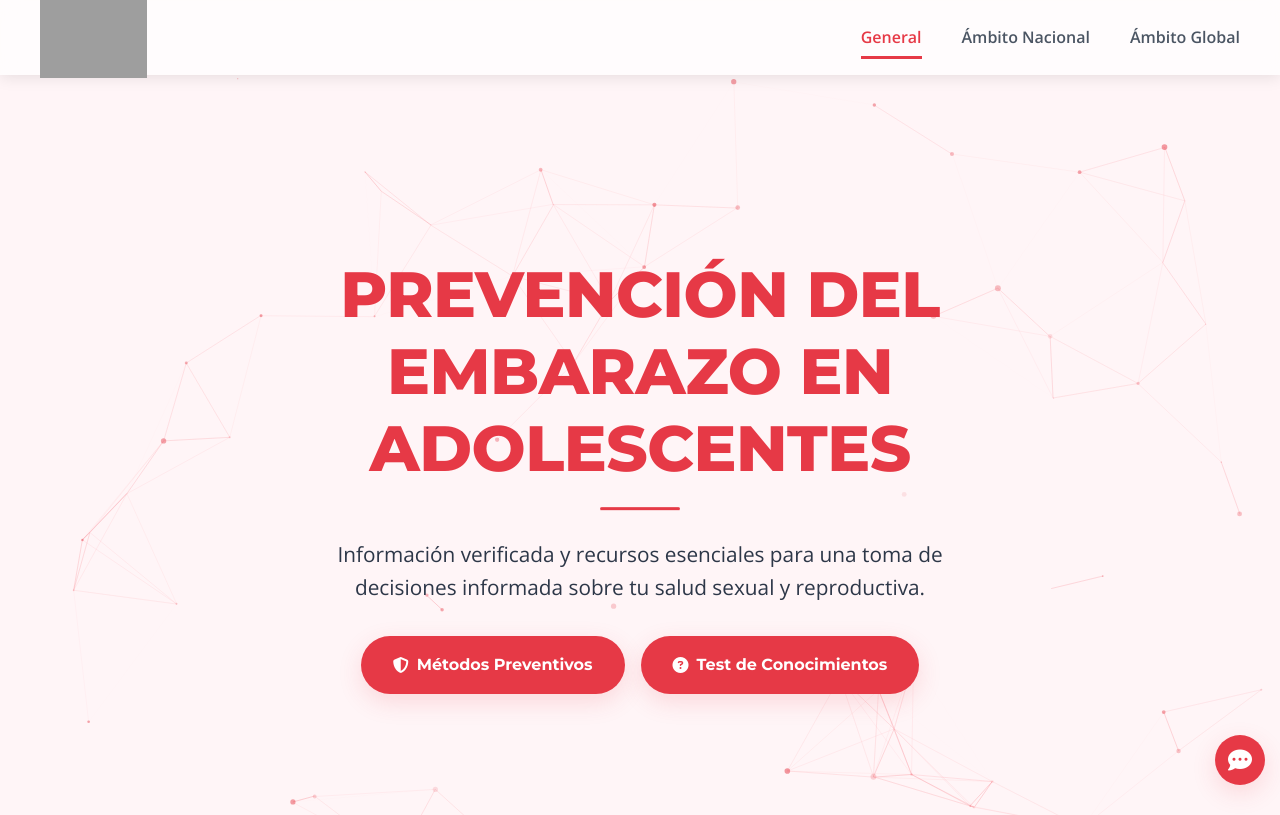
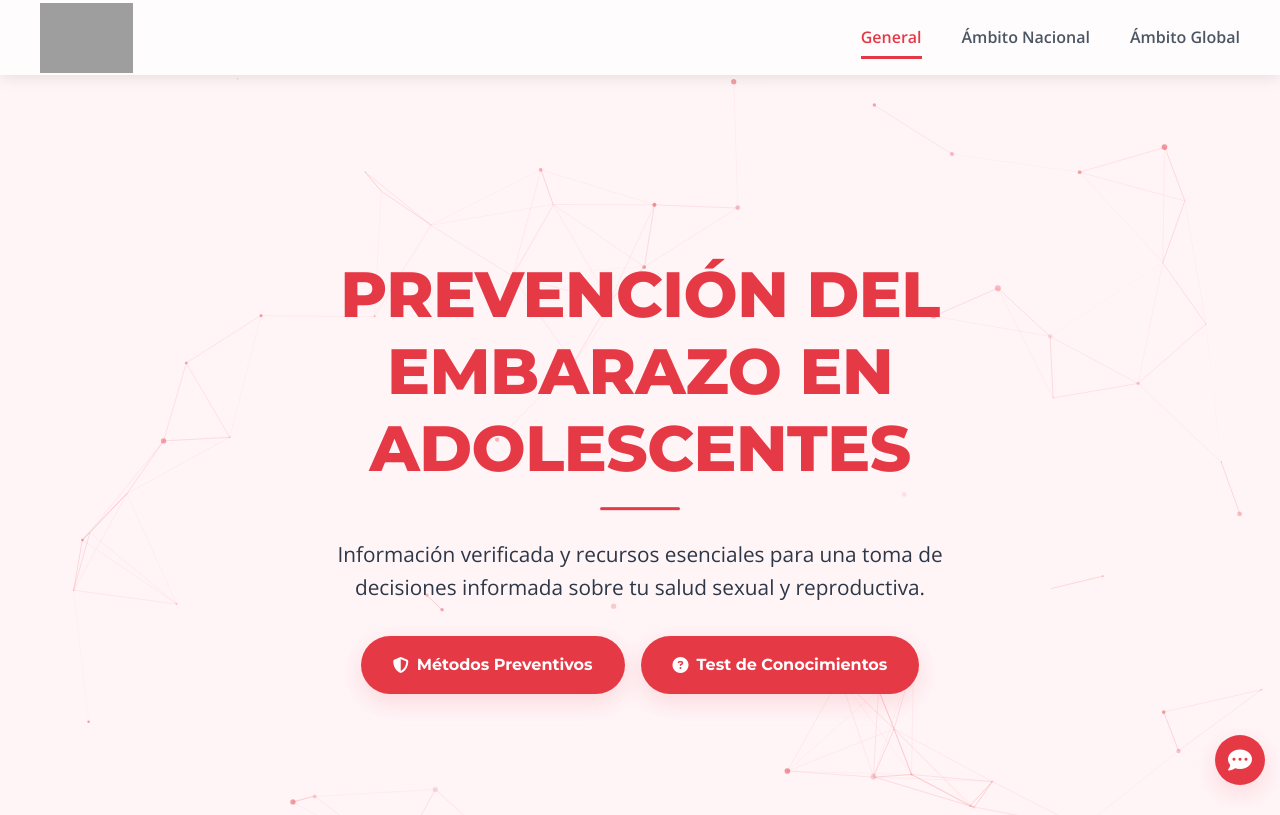
Before and after one commit to SvdGamerYT/prevenciondelembarazoenadolescentesvzla, a website: page index.html in a window 1280 px wide. Shown: the top 815 px of the page. Drawn offline with nearby package versions, Linux system fonts and the light colour scheme; grey boxes are pictures that could not be loaded.

Commit message:
Update index.html

```diff
--- a/index.html
+++ b/index.html
@@ -61,7 +61,7 @@
         }
 
         .site-logo img {
-            height: 80px; /* Ajusta este valor para el tamaño deseado de tu logo */
+            height: 70px; /* Ajusta este valor para el tamaño deseado de tu logo */
             width: auto; /* Mantiene la proporción de la imagen */
             max-width: 100%; /* Asegura que no se desborde en pantallas pequeñas */
         }
```
